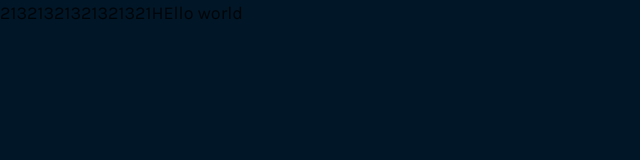
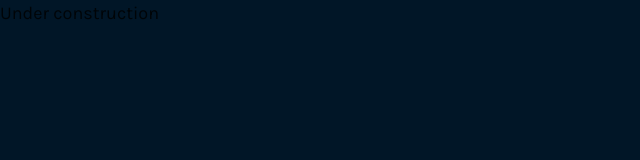
Before and after one commit to HariVP03/Chatting-App, a Gatsby site: page / in a window 1280 px wide. Shown: the full height of the page, 0-640 px from the left. Built offline with nearby package versions, Linux system fonts and the light colour scheme; Gatsby itself is replaced by a stand-in of ours; a web font is replaced by a local one.

Commit message:
testing gh

```diff
--- a/src/pages/index.tsx
+++ b/src/pages/index.tsx
@@ -5,7 +5,7 @@
 const IndexPage: React.FC = () => (
   <Layout>
     <Flex maxW="100vw" minH="100vh" bg="#011627">
-      21321321321321321HEllo world
+      Under construction
     </Flex>
   </Layout>
 );
```
